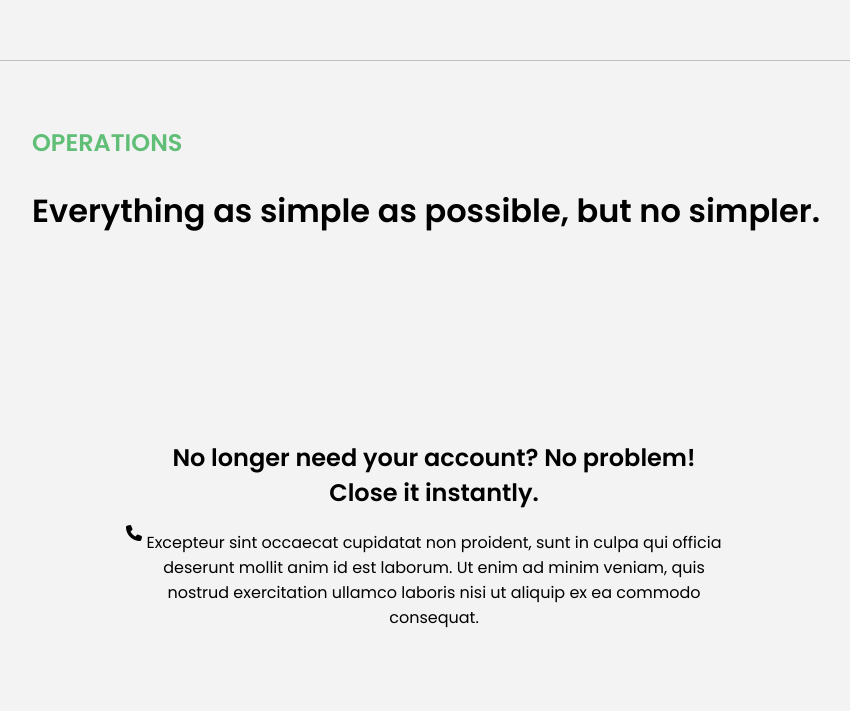
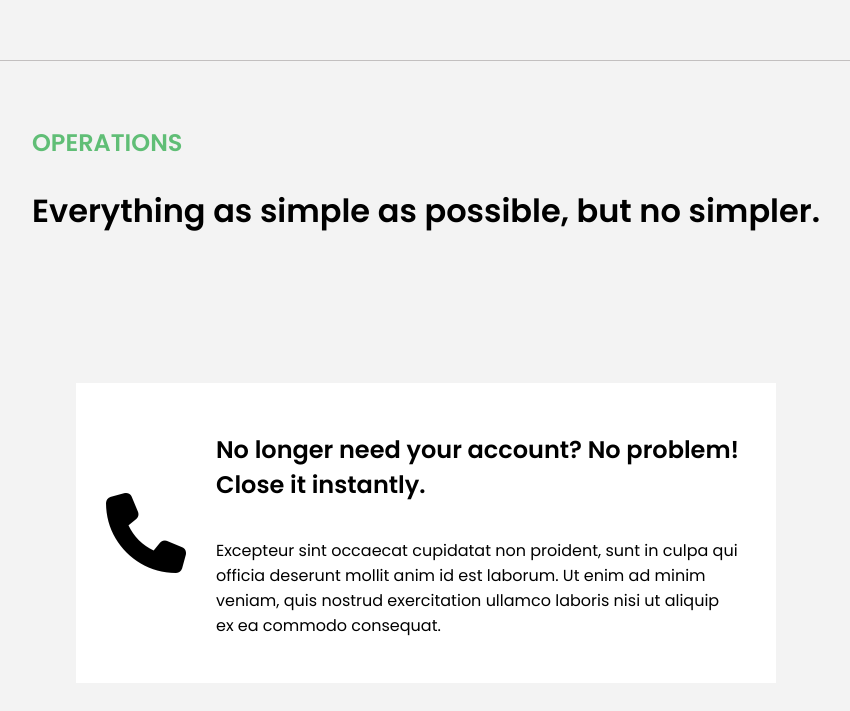
Before and after one commit to Ameer2000Mzori/Bankist-Complete, a website: page src/home.html in a window 1280 px wide. Shown: the part 2940-3651 px from the top of the page, without its empty margins (214-1064 px from the left). Drawn offline with Linux system fonts and the light colour scheme.

Commit message:
added all styling needed for the operations bottom text wrap right and left  + icon font

```diff
--- a/src/home.html
+++ b/src/home.html
@@ -185,9 +185,9 @@
         <div class="operations-bottom">
           <div class="operations-Bottom-Wrap">
             <div class="operations-Bottom-Text-Wrap">
-              <div class="operations-Bottom-Text-Wrap-left">
+              <div class="operations-Bottom-Text-Wrap-Left">
                 <i
-                  id="operations-Bottom-Text-Wrap-left-Icon"
+                  id="operations-Bottom-Text-Wrap-Left-Icon"
                   class="fa-solid fa-phone"
                 ></i>
               </div>
--- a/src/home.scss
+++ b/src/home.scss
@@ -664,13 +664,35 @@ body {
         justify-content: center;
 
         .operations-Bottom-Text-Wrap {
-          width: 600px;
-          height: 350px;
+          width: 700px;
+          height: 300px;
           display: flex;
           text-align: center;
           align-items: center;
           flex-direction: row;
           justify-content: space-evenly;
+          background-color: white;
+
+          .operations-Bottom-Text-Wrap-Left {
+            width: 10%;
+            height: 100%;
+            text-align: start;
+            display: flex;
+            flex-direction: column;
+            align-items: center;
+            justify-content: center;
+            font-size: 5rem;
+          }
+
+          .operations-Bottom-Text-Wrap-Right {
+            width: 75%;
+            height: 100%;
+            text-align: start;
+            display: flex;
+            flex-direction: column;
+            align-items: center;
+            justify-content: center;
+          }
         }
 
         .operations-Buttons-Wrap {
```
Also changed, not shown: src/home.css, 1 other file.
